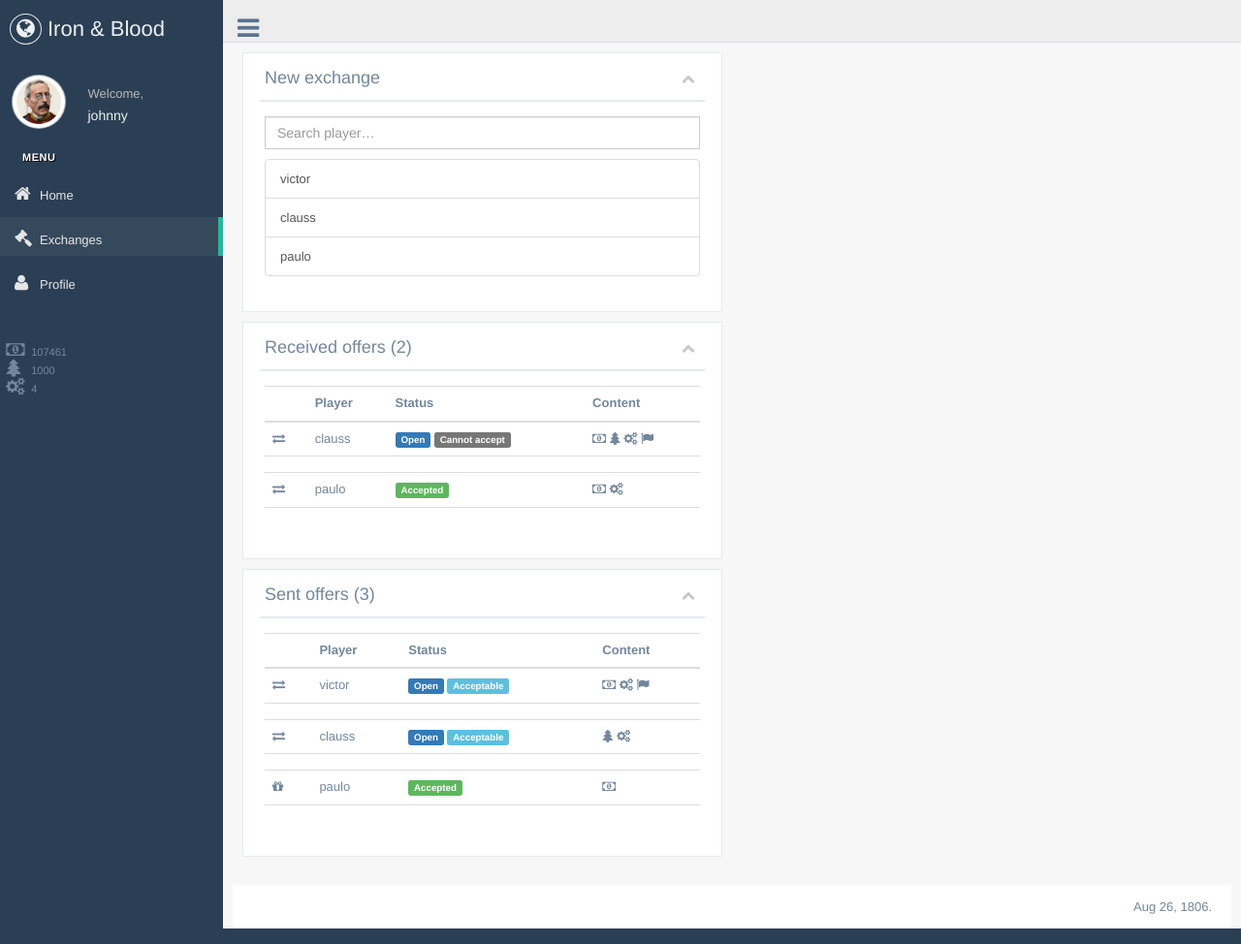
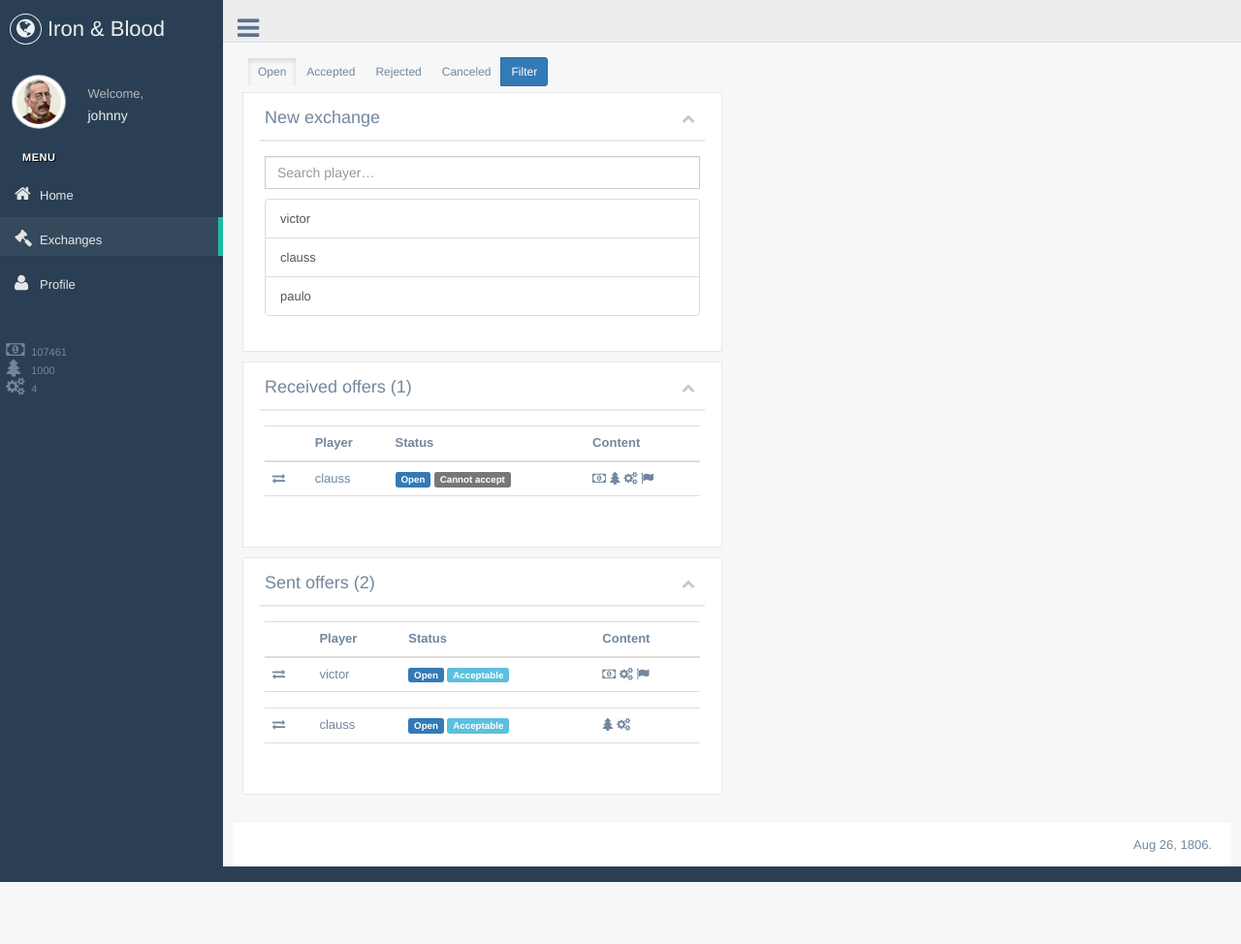
Before and after one commit to jimmyskull/ironandblood, a Django app: page /exchanges in a window 1280 px wide. Shown: the whole page at 97% size. After the commit the page ends 910 px from the top, so only its background shows below. Run offline with Django 3.2, Linux system fonts and the light colour scheme; a user stored in the database is signed in; data comes from the database, SQL or seed files in the repository; some libraries are stand-ins or nearby versions.

Commit message:
exchange filter
Signed-off-by: Paulo Roberto Urio <urio@usp.br>

```diff
--- a/ironandblood/game/templates/game/exchanges.html
+++ b/ironandblood/game/templates/game/exchanges.html
@@ -3,10 +3,31 @@
 
 {% block append_head %}
 <link href="{% static 'game/css/icheck/flat/green.css' %}" rel="stylesheet">
-<link href="{% static 'game/css/select2.min.css' %}" rel="stylesheet">
 {% endblock %}
 
 {% block content %}
+<div class="row">
+ <div class="col-md-6 col-sm-6 col-xs-12">
+  <div class="x_content">
+   <div class="btn-group" data-toggle="buttons">
+     <label id="filter_open" class="btn btn-primary-outline btn-sm{% if 'W' in states %} active{% endif %}">
+       <input name="filter_opts_open" type="checkbox"{% if 'W' in states %} checked{% endif %}> {% trans 'Open' %}
+     </label>
+     <label class="btn btn-primary-outline btn-sm{% if 'A' in states %} active{% endif %}">
+       <input name="filter_opts_accepted" type="checkbox"{% if 'A' in states %} checked{% endif %}> {% trans 'Accepted' %}
+     </label>
+     <label class="btn btn-primary-outline btn-sm{% if 'R' in states %} active{% endif %}">
+       <input name="filter_opts_rejected" type="checkbox"{% if 'R' in states %} checked{% endif %}> {% trans 'Rejected' %}
+     </label>
+     <label class="btn btn-primary-outline btn-sm{% if 'C' in states %} active{% endif %}">
+       <input name="filter_opts_canceled" type="checkbox"{% if 'C' in states %} checked{% endif %}> {% trans 'Canceled' %}
+     </label>
+     <a href="#" id="filter_exchanges" class="btn btn-primary btn-sm" role="button">Filter</a>
+   </div>
+  </div>
+ </div>
+</div>
+
 <div class="row">
  <div class="col-md-6 col-sm-6 col-xs-12">
   <div id="new_exchange_panel" class="x_panel">
@@ -333,7 +354,6 @@
 <script src="{% static 'game/js/knob/jquery.knob.min.js' %}"></script>
 <script src="{% static 'game/js/icheck.min.js' %}"></script>
 <script src="{% static 'game/js/jquery.sparkline.min.js' %}"></script>
-<script src="{% static 'game/js/select2.full.min.js' %}"></script>
 <script>
 $('#searchlist').btsListFilter('#searchinput', {itemChild: 'span'});
 
@@ -351,5 +371,24 @@ $('.fab').hover(function () {
 $(function () {
   $('[data-toggle="tooltip"]').tooltip()
 });
+
+$('#filter_exchanges').click(function() {
+ console.log('test');
+ var opts = '';
+ if ($('input[name="filter_opts_open"]').filter(':checked').val()) {
+  opts += 'W';
+ }
+ if ($('input[name="filter_opts_accepted"]').filter(':checked').val()) {
+  opts += 'A';
+ }
+ if ($('input[name="filter_opts_rejected"]').filter(':checked').val()) {
+  opts += 'R';
+ }
+ if ($('input[name="filter_opts_canceled"]').filter(':checked').val()) {
+  opts += 'C';
+ }
+ document.location = "{% url 'game:filter_exchanges_without_opts'  %}" + opts;
+});
+
 </script>
 {% endblock %}
--- a/ironandblood/game/urls.py
+++ b/ironandblood/game/urls.py
@@ -8,6 +8,8 @@ app_name = 'game'
 urlpatterns = [
     url(r'^$', views.home, name='home'),
     url(r'^exchanges$', views.exchanges, name='exchanges'),
+    url(r'^exchanges/0/(?P<state>\w+)', views.exchanges, name='filter_exchanges'),
+    url(r'^exchanges/0/', views.exchanges, name='filter_exchanges_without_opts'),
     url(r'^exchanges/(?P<exchange_pk>[0-9]+)', views.update_exchange, name='update_exchange'),
     url(r'^exchanges/(?P<offeree>.+)', views.new_exchange, name='exchange'),
     url(r'^login$', views.login_view, name='login'),
--- a/ironandblood/game/views.py
+++ b/ironandblood/game/views.py
@@ -4,6 +4,7 @@ from django.contrib import messages
 from django.contrib.auth import authenticate, login, logout
 from django.contrib.auth.decorators import login_required
 from django.contrib.auth.models import User
+from django.db.models import Q
 from django.http import HttpResponseRedirect
 from django.shortcuts import render, render_to_response, redirect
 from django.template import RequestContext
@@ -16,11 +17,19 @@ from .forms import ExchangeForm
 
 @login_required(login_url='game:login')
 @csrf_protect
-def exchanges(request):
+def exchanges(request, state = Exchange.WAITING):
+  re = Exchange.objects.filter(offeree = request.user).order_by('-offer_date')
+  se = Exchange.objects.filter(offeror = request.user).order_by('-offer_date')
+
+  states = list(state)
+  re = re.filter(state__in = states)
+  se = se.filter(state__in = states)
+
   return render(request, 'game/exchanges.html', {
     'users': User.objects.all(),
-    'received_exchanges': Exchange.objects.filter(offeree = request.user).order_by('-offer_date'),
-    'sent_exchanges': Exchange.objects.filter(offeror = request.user).order_by('-offer_date')
+    'received_exchanges': re,
+    'sent_exchanges': se,
+    'states': states
   })
 
 @login_required(login_url='game:login')
```
